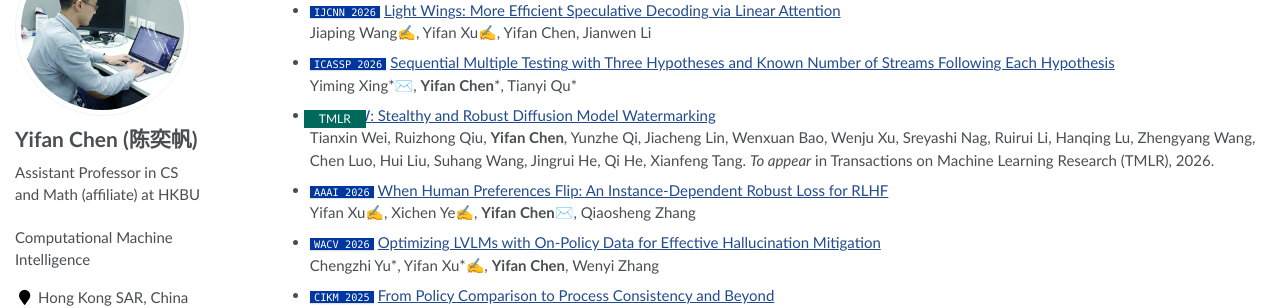
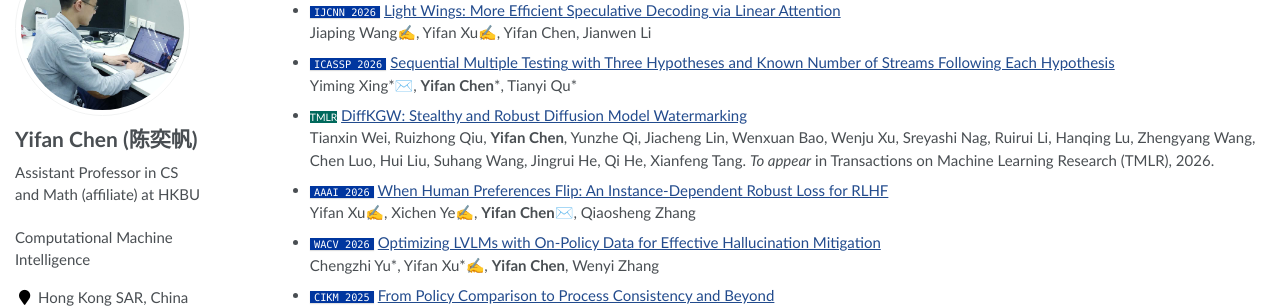
Before and after one commit to ychen-stat-ml/ychen-stat-ml.github.io, a Jekyll site: the page built from _pages/index.md, in a window 1280 px wide and 1400 px high, scrolled down 1670 px. Shown: the part 150-458 px from the top of the window. Built offline with Jekyll 4.4.1, drawn with Linux system fonts in a browser that asks for light colours.

```diff
--- a/_pages/index.md
+++ b/_pages/index.md
@@ -112,7 +112,7 @@ Scribed lecture notes can be found on [this page](/teaching.html).
 Jiaping Wang✍, Yifan Xu✍, Yifan Chen, Jianwen Li
 - ``ICASSP 2026`` [Sequential Multiple Testing with Three Hypotheses and Known Number of Streams Following Each Hypothesis](https://doi.org/10.13140/RG.2.2.14922.43209)
 Yiming Xing\*✉️, **Yifan Chen**\*, Tianyi Qu\*
-- <span class="badge-journal">TMLR</span> [DiffKGW: Stealthy and Robust Diffusion Model Watermarking](https://openreview.net/forum?id=OXi9vcIOgD)
+- <span class="highlighter-journal">TMLR</span> [DiffKGW: Stealthy and Robust Diffusion Model Watermarking](https://openreview.net/forum?id=OXi9vcIOgD)
 Tianxin Wei, Ruizhong Qiu, **Yifan Chen**, Yunzhe Qi, Jiacheng Lin, Wenxuan Bao, Wenju Xu, Sreyashi Nag, Ruirui Li, Hanqing Lu, Zhengyang Wang, Chen Luo, Hui Liu, Suhang Wang, Jingrui He, Qi He, Xianfeng Tang. *To appear* in Transactions on Machine Learning Research (TMLR), 2026.
 - ``AAAI 2026`` [When Human Preferences Flip: An Instance-Dependent Robust Loss for RLHF](https://ojs.aaai.org/index.php/AAAI/article/view/41143)
 Yifan Xu✍, Xichen Ye✍, **Yifan Chen**✉️, Qiaosheng Zhang
--- a/assets/css/main.scss
+++ b/assets/css/main.scss
@@ -108,13 +108,12 @@ h1:before, .anchor:before {
     font-size: .8em;
 }
 
-.badge-journal {
-    padding-left: 1rem;
-    padding-right: 1rem;
-    position: absolute;
-    margin-top: .5em;
-    margin-left: -.5em;
-    color: white;
-    background-color: #00695c;
-    font-size: .8em;
+.highlighter-journal {
+  color: white;
+  margin-bottom: 0em;
+  padding: 0em;
+  font-size: $type-size-7;
+  border: 0px solid $border-color;
+  border-radius: 0;
+  background-color: #00695c;
 }
```
